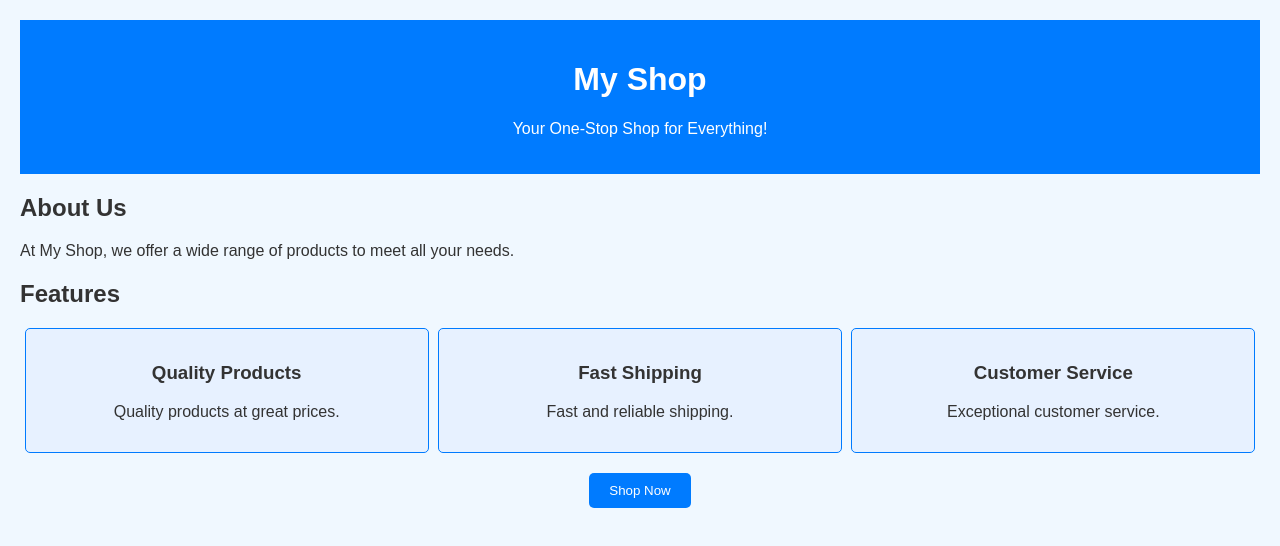
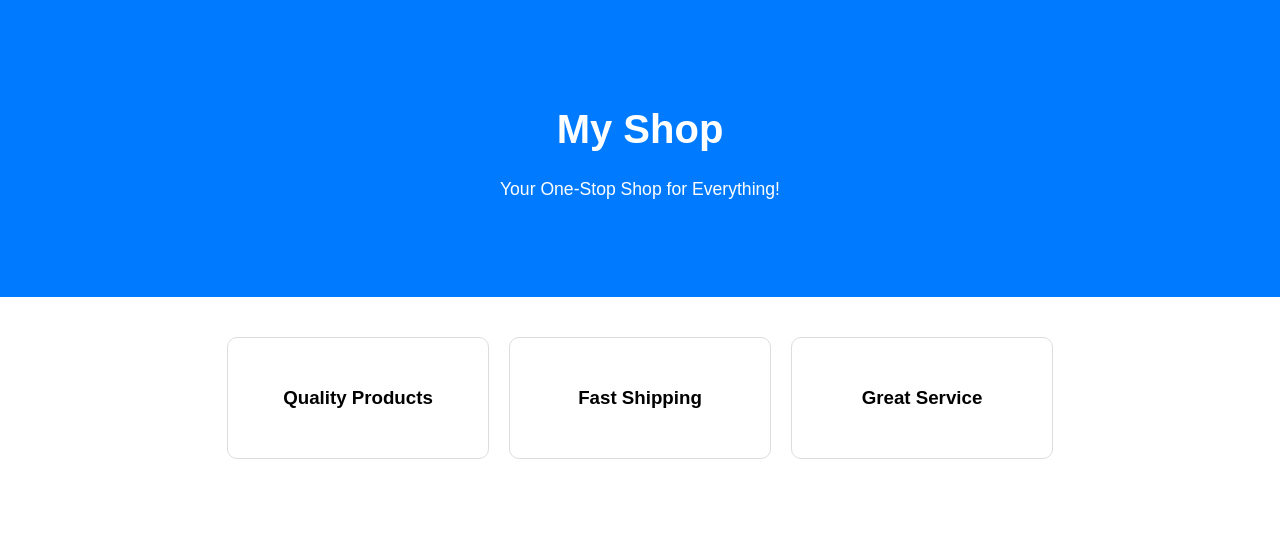
Before and after one commit to jadesophia600-coder/jade-sophia, a plain HTML site: page index.html in a window 1280 px wide. Drawn offline with Linux system fonts and the light colour scheme.

Commit message:
Update website from Telegram bot

```diff
--- a/index.html
+++ b/index.html
@@ -1,80 +1 @@
-<!DOCTYPE html>
-<html lang="en">
-<head>
-    <meta charset="UTF-8">
-    <meta name="viewport" content="width=device-width, initial-scale=1.0">
-    <title>My Shop</title>
-    <style>
-        body {
-            font-family: Arial, sans-serif;
-            background-color: #f0f8ff;
-            color: #333;
-            margin: 0;
-            padding: 20px;
-        }
-        header {
-            background-color: #007bff;
-            color: white;
-            padding: 20px;
-            text-align: center;
-        }
-        section {
-            margin: 20px 0;
-        }
-        .features {
-            display: flex;
-            justify-content: space-around;
-        }
-        .feature {
-            background-color: #e7f1ff;
-            border: 1px solid #007bff;
-            padding: 15px;
-            border-radius: 5px;
-            width: 30%;
-            text-align: center;
-        }
-        .cta {
-            text-align: center;
-            margin-top: 20px;
-        }
-        .cta button {
-            background-color: #007bff;
-            color: white;
-            border: none;
-            padding: 10px 20px;
-            border-radius: 5px;
-            cursor: pointer;
-        }
-    </style>
-</head>
-<body>
-    <header>
-        <h1>My Shop</h1>
-        <p>Your One-Stop Shop for Everything!</p>
-    </header>
-    <section>
-        <h2>About Us</h2>
-        <p>At My Shop, we offer a wide range of products to meet all your needs.</p>
-    </section>
-    <section>
-        <h2>Features</h2>
-        <div class="features">
-            <div class="feature">
-                <h3>Quality Products</h3>
-                <p>Quality products at great prices.</p>
-            </div>
-            <div class="feature">
-                <h3>Fast Shipping</h3>
-                <p>Fast and reliable shipping.</p>
-            </div>
-            <div class="feature">
-                <h3>Customer Service</h3>
-                <p>Exceptional customer service.</p>
-            </div>
-        </div>
-    </section>
-    <div class="cta">
-        <button>Shop Now</button>
-    </div>
-</body>
-</html>
+<!DOCTYPE html><html lang="en"><head><meta charset="UTF-8"><title>My Shop</title><style>body{font-family:Arial,sans-serif;margin:0}header{background:#007bff;color:white;padding:80px 20px;text-align:center}h1{font-size:2.5rem}p{font-size:1.1rem}.features{display:flex;gap:20px;justify-content:center;padding:40px;flex-wrap:wrap}.card{border:1px solid #ddd;border-radius:10px;padding:30px;min-width:200px;text-align:center}</style></head><body><header><h1>My Shop</h1><p>Your One-Stop Shop for Everything!</p></header><div class="features"><div class="card"><h3>Quality Products</h3></div><div class="card"><h3>Fast Shipping</h3></div><div class="card"><h3>Great Service</h3></div></div></body></html>
```
